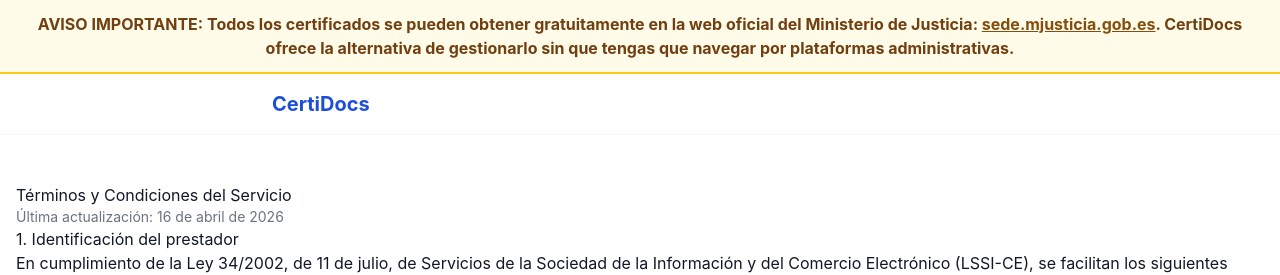
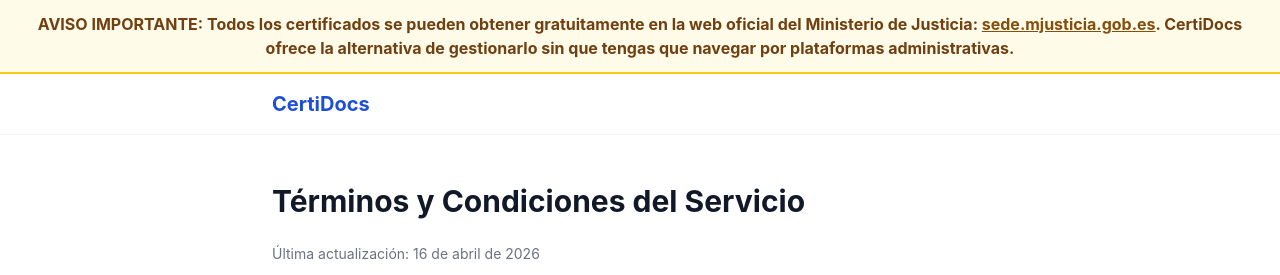
Before and after one commit to lexarad/PROYECTO-DS, a Next.js app: page /terminos in a window 1280 px wide. Shown: the top 275 px of the page. Built offline with nearby package versions, Linux system fonts and the light colour scheme; no server answers.

Commit message:
fix: replace prose classes with explicit Tailwind in privacidad and terminos pages

```diff
--- a/src/app/privacidad/page.tsx
+++ b/src/app/privacidad/page.tsx
@@ -17,8 +17,8 @@
         </div>
       </header>
 
-      <main className="max-w-3xl mx-auto px-4 py-12 prose prose-gray max-w-none">
-        <h1>Política de Privacidad</h1>
+      <main className="max-w-3xl mx-auto px-4 py-12 text-gray-800 dark:text-gray-200 space-y-6 [&_h2]:text-xl [&_h2]:font-bold [&_h2]:mt-8 [&_h2]:mb-3 [&_h2]:text-gray-900 [&_h2]:dark:text-gray-100 [&_p]:leading-relaxed [&_ul]:list-disc [&_ul]:pl-6 [&_ul]:space-y-2 [&_li]:text-gray-700 [&_li]:dark:text-gray-300 [&_a]:text-brand-600 [&_a]:underline [&_strong]:font-semibold [&_table]:w-full [&_table]:border-collapse [&_th]:text-left [&_th]:py-2 [&_th]:px-3 [&_th]:bg-gray-100 [&_th]:dark:bg-gray-800 [&_th]:font-semibold [&_th]:text-sm [&_td]:py-2 [&_td]:px-3 [&_td]:border-b [&_td]:border-gray-200 [&_td]:dark:border-gray-700 [&_td]:text-sm">
+        <h1 className="text-3xl font-bold text-gray-900 dark:text-gray-100">Política de Privacidad</h1>
         <p className="text-gray-500 text-sm">Última actualización: {fecha}</p>
 
         <h2>1. Responsable del tratamiento</h2>
--- a/src/app/terminos/page.tsx
+++ b/src/app/terminos/page.tsx
@@ -17,8 +17,8 @@
         </div>
       </header>
 
-      <main className="max-w-3xl mx-auto px-4 py-12 prose prose-gray max-w-none">
-        <h1>Términos y Condiciones del Servicio</h1>
+      <main className="max-w-3xl mx-auto px-4 py-12 text-gray-800 dark:text-gray-200 space-y-6 [&_h2]:text-xl [&_h2]:font-bold [&_h2]:mt-8 [&_h2]:mb-3 [&_h2]:text-gray-900 [&_p]:leading-relaxed [&_ul]:list-disc [&_ul]:pl-6 [&_ul]:space-y-2 [&_li]:text-gray-700 [&_a]:text-brand-600 [&_a]:underline [&_strong]:font-semibold [&_table]:w-full [&_table]:border-collapse [&_th]:text-left [&_th]:py-2 [&_th]:px-3 [&_th]:bg-gray-100 [&_th]:font-semibold [&_th]:text-sm [&_td]:py-2 [&_td]:px-3 [&_td]:border-b [&_td]:border-gray-200 [&_td]:text-sm">
+        <h1 className="text-3xl font-bold text-gray-900 dark:text-gray-100">Términos y Condiciones del Servicio</h1>
         <p className="text-gray-500 text-sm">Última actualización: {fecha}</p>
 
         <h2>1. Identificación del prestador</h2>
```
